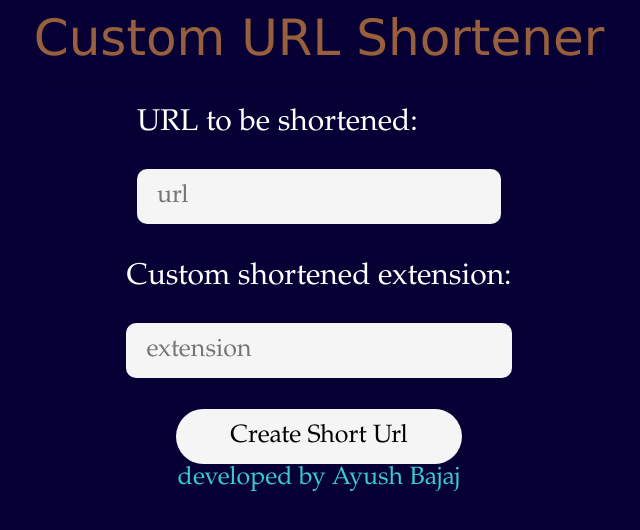
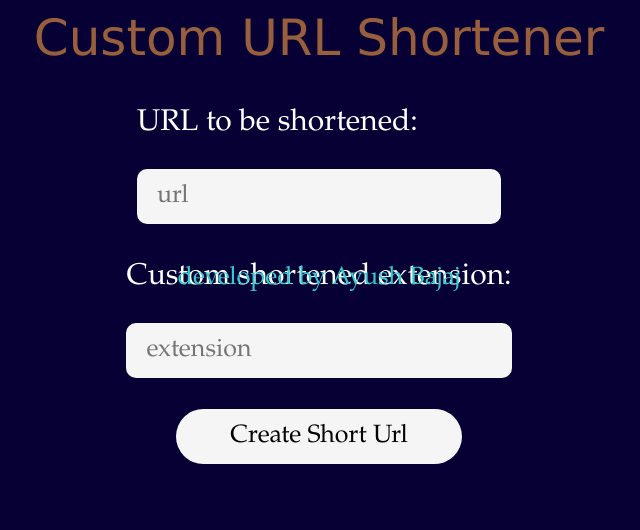
Before and after one commit to BajajAyush/url_shortener, a Django app: page / in a window 1280 px wide. Shown: the top 530 px of the page, without its empty margins (321-961 px from the left). Run offline with Django 3.2, Linux system fonts and the light colour scheme; some libraries are stand-ins or nearby versions.

Commit message:
things added

```diff
--- a/main/templates/main/base.html
+++ b/main/templates/main/base.html
@@ -65,7 +65,10 @@
 
             }
             footer {
-            position: bottom;
+            clear: both;
+            position: relative;
+            height: 200px;
+            margin-top: -200px;
             left: 0;
             bottom: 0;
             width: 100%;
@@ -118,9 +121,7 @@
 
     </body>
     <footer>
-        <div class="blog-footer">
         <h4 class="bottom">developed by Ayush Bajaj</h4>
-    </div>
-    </div>
+
     </footer>
 </html>
```
